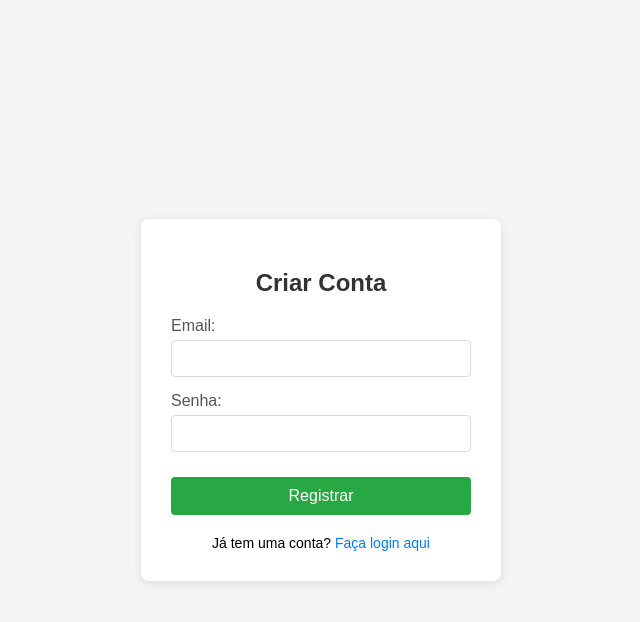
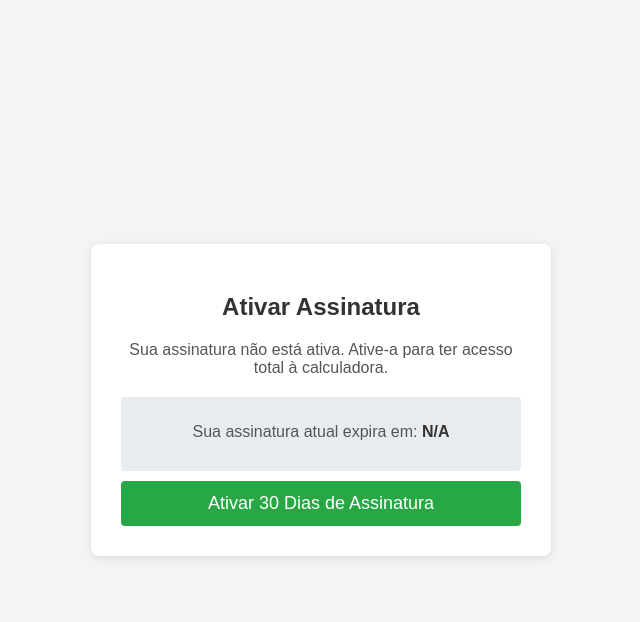
Before and after one commit to srafaelconsult-blip/planejamento-caixa, a Flask app: template templates/register.html in a window 1280 px wide. Shown: the top 622 px of the page, without its empty margins (319-959 px from the left). Run offline with Flask 3, Linux system fonts and the light colour scheme; the template is opened without the code that fills it, so the values that code supplies are empty; parts of the project's set-up code (start-up, migrations or seed data) failed here and were passed over; some libraries are stand-ins or nearby versions.

Commit message:
Update register.html

```diff
--- a/templates/register.html
+++ b/templates/register.html
@@ -3,7 +3,7 @@
 <head>
     <meta charset="UTF-8">
     <meta name="viewport" content="width=device-width, initial-scale=1.0">
-    <title>Registro</title>
+    <title>Assinatura</title>
     <style>
         body {
             font-family: Arial, sans-serif;
@@ -14,86 +14,100 @@
             min-height: 100vh;
             margin: 0;
         }
-        .register-container {
+        .payment-container {
             background-color: #fff;
             padding: 30px;
             border-radius: 8px;
             box-shadow: 0 2px 10px rgba(0, 0, 0, 0.1);
-            width: 300px;
+            width: 400px;
             text-align: center;
         }
-        .register-container h2 {
+        .payment-container h2 {
             margin-bottom: 20px;
             color: #333;
         }
-        .form-group {
-            margin-bottom: 15px;
-            text-align: left;
-        }
-        .form-group label {
-            display: block;
-            margin-bottom: 5px;
+        .payment-container p {
+            margin-bottom: 20px;
             color: #555;
         }
-        .form-group input[type="email"],
-        .form-group input[type="password"] {
-            width: 100%;
-            padding: 10px;
-            border: 1px solid #ddd;
-            border-radius: 4px;
-            box-sizing: border-box;
-        }
-        .btn-register {
+        .btn-subscribe {
             background-color: #28a745;
             color: white;
-            padding: 10px 15px;
+            padding: 12px 20px;
             border: none;
             border-radius: 4px;
             cursor: pointer;
-            font-size: 16px;
+            font-size: 18px;
             width: 100%;
             margin-top: 10px;
         }
-        .btn-register:hover {
+        .btn-subscribe:hover {
             background-color: #218838;
+        }
+        .subscription-info {
+            margin-top: 20px;
+            padding: 10px;
+            background-color: #e9ecef;
+            border-radius: 4px;
+        }
+        .subscription-info strong {
+            color: #333;
         }
         .error-message {
             color: red;
             margin-top: 10px;
         }
-        .login-link {
-            margin-top: 20px;
-            font-size: 14px;
-        }
-        .login-link a {
-            color: #007bff;
-            text-decoration: none;
-        }
-        .login-link a:hover {
-            text-decoration: underline;
+        .success-message {
+            color: green;
+            margin-top: 10px;
         }
     </style>
 </head>
 <body>
-    <div class="register-container">
-        <h2>Criar Conta</h2>
-        <form method="POST" action="/register">
-            <div class="form-group">
-                <label for="email">Email:</label>
-                <input type="email" id="email" name="email" required>
-            </div>
-            <div class="form-group">
-                <label for="password">Senha:</label>
-                <input type="password" id="password" name="password" required>
-            </div>
-            <button type="submit" class="btn-register">Registrar</button>
-        </form>
-        {% if error %}
-            <p class="error-message">{{ error }}</p>
-        {% endif %}
-        <div class="login-link">
-            Já tem uma conta? <a href="/login">Faça login aqui</a>
+    <div class="payment-container">
+        <h2>Ativar Assinatura</h2>
+        <p>Sua assinatura não está ativa. Ative-a para ter acesso total à calculadora.</p>
+
+        <div class="subscription-info">
+            <p>Sua assinatura atual expira em: <strong>{{ user.subscription_end.strftime('%d/%m/%Y') if user.subscription_end else 'N/A' }}</strong></p>
         </div>
+
+        <button class="btn-subscribe" onclick="subscribe()">Ativar 30 Dias de Assinatura</button>
+
+        <p id="message" class="error-message" style="display: none;"></p>
+
+        <script>
+            async function subscribe() {
+                try {
+                    const response = await fetch('/subscribe', {
+                        method: 'POST',
+                        headers: {
+                            'Content-Type': 'application/json'
+                        }
+                    });
+                    const data = await response.json();
+                    const messageElement = document.getElementById('message');
+                    messageElement.style.display = 'block';
+
+                    if (data.success) {
+                        messageElement.className = 'success-message';
+                        messageElement.textContent = data.message + ' Redirecionando...';
+                        setTimeout(() => {
+                            window.location.href = '/';
+                        }, 2000);
+                    } else {
+                        messageElement.className = 'error-message';
+                        messageElement.textContent = data.message;
+                    }
+                } catch (error) {
+                    const messageElement = document.getElementById('message');
+                    messageElement.className = 'error-message';
+                    messageElement.textContent = 'Erro ao processar a assinatura.';
+                    messageElement.style.display = 'block';
+                    console.error('Erro:', error);
+                }
+            }
+        </script>
     </div>
 </body>
 </html>
```
